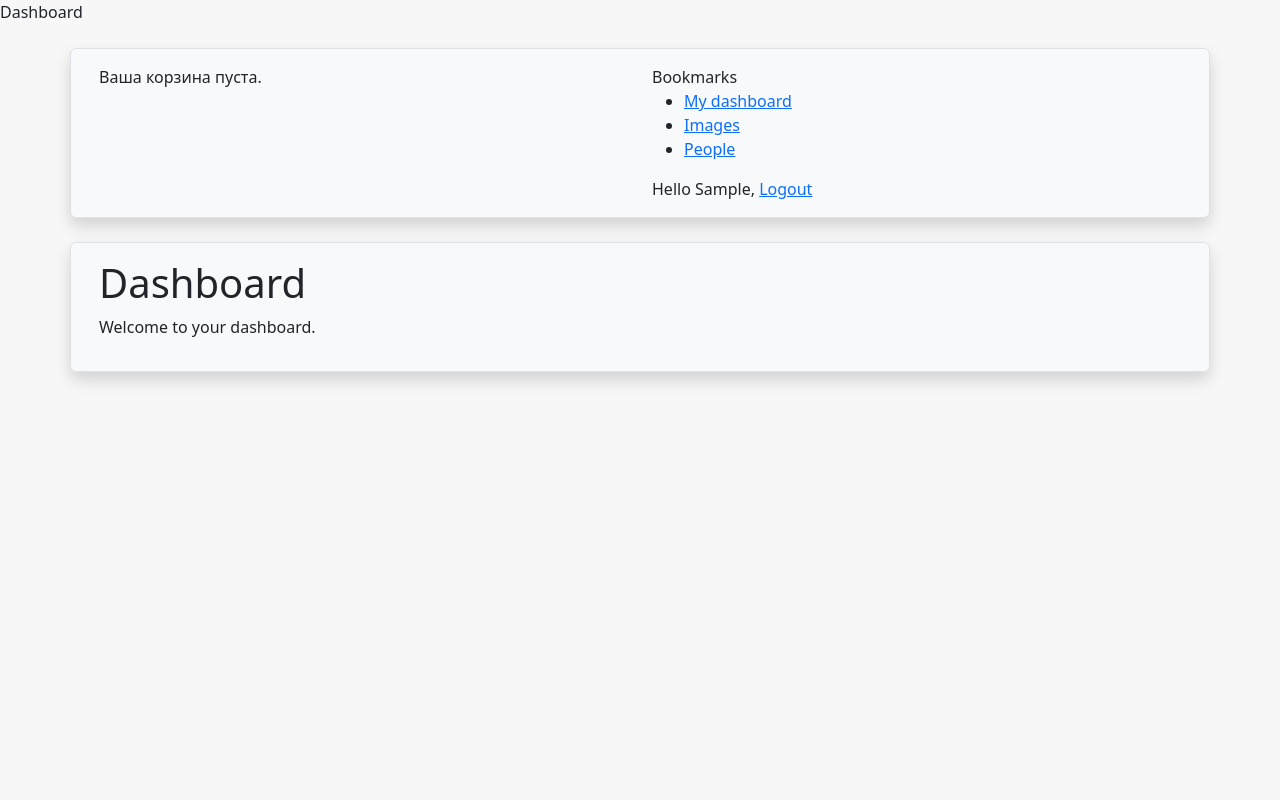
After one commit to Klaus8k/l_f, a Django app: page /account/ in a window 1280 px wide. The commit adds this page. Run offline with Django 4.2, Linux system fonts and the light colour scheme; the visitor is signed in with stand-in values (Sample User, id 1); parts of the project's set-up code (start-up, migrations or seed data) failed here and were passed over; some libraries are stand-ins or nearby versions.

Commit message:
dash_board add.

```diff
--- /dev/null
+++ b/l_f/account/templates/account/dashboard.html
@@ -0,0 +1,8 @@
+{% extends 'app_shop/base.html' %}
+{% block title %}
+  Dashboard
+{% endblock %}
+{% block content %}
+  <h1>Dashboard</h1>
+  <p>Welcome to your dashboard.</p>
+{% endblock %}
--- a/l_f/account/urls.py
+++ b/l_f/account/urls.py
@@ -1,8 +1,15 @@
 from django.urls import path
+from django.contrib.auth import views as auth_views
 from . import views
 
 app_name = 'account'
 
 urlpatterns = [
-    path('login/', views.user_login, name='login')
+    # path('login/', views.user_login, name='login')
+
+    path('login/', auth_views.LoginView.as_view(), name='login'),
+    path('logout/', auth_views.LogoutView.as_view(), name='logout'),
+
+    path('', views.dashboard, name='dashboard')
+
 ]
--- a/l_f/account/views.py
+++ b/l_f/account/views.py
@@ -3,6 +3,14 @@ from django.shortcuts import render
 from django.contrib.auth import authenticate, login
 from .forms import LoginForm
 
+from django.contrib.auth.decorators import login_required
+
+
+@login_required
+def dashboard(request):
+    return render(request,
+                  'account/dashboard.html',
+                  {'section': 'dashboard'})
 
 def user_login(request):
 
--- a/l_f/app_shop/templates/app_shop/base.html
+++ b/l_f/app_shop/templates/app_shop/base.html
@@ -36,12 +36,30 @@
         {% endwith %}
       </div>
       <div class="user_info col-6">
-        {% if request.user.is_authenticated %}
-          <h5>{{ request.user.username }}</h5>
-        {% else %}
-          <h5>Не авторизова</h5>
-          <a href="{% url 'account:login' %}">Enter!</a>
-        {% endif %}
+        <span class="logo">Bookmarks</span>
+{% if request.user.is_authenticated %}
+  <ul class="menu">
+    <li {% if section == "dashboard" %} class="selected"
+{% endif %}>
+
+  <a href="{% url "account:dashboard" %}">My dashboard</a>
+  </li>
+<li {% if section == "images" %}class="selected"{% endif %}>
+<a href="#">Images</a>
+</li>
+<li {% if section == "people" %}class="selected"{% endif %}>
+<a href="#">People</a>
+</li>
+</ul>
+{% endif %}
+<span class="user">
+{% if request.user.is_authenticated %}
+Hello {{ request.user.first_name|default:request.user.username }},
+<a href="{% url "account:logout" %}">Logout</a>
+{% else %}
+<a href="{% url "account:login" %}">Log-in</a>
+{% endif %}
+</span>
       </div>
     </div>
   </div>
--- a/l_f/l_f/settings.py
+++ b/l_f/l_f/settings.py
@@ -19,6 +19,9 @@ ALLOWED_HOSTS = ['*',]
 CSRF_TRUSTED_ORIGINS = ['https://*.livelyfood.ru','https://*.127.0.0.1']
 SECURE_PROXY_SSL_HEADER = ('HTTP_X_FORWARDED_PROTO', 'https')
 
+LOGIN_REDIRECT_URL = 'dashboard'
+LOGIN_URL = 'login'
+LOGOUT_URL = 'logout'
 
 # Application definition
 INSTALLED_APPS = [
--- a/l_f/orders/views.py
+++ b/l_f/orders/views.py
@@ -23,6 +23,6 @@ def order_create(request):
             order_created.delay(order.id)
             return render(request, 'orders/created.html', {'order': order})
     else:
-        form = OrderCreateForm() - в форму передать, значения юзера
+        form = OrderCreateForm()
     return render(request, 'orders/create.html', {'cart': cart,
                                                  'form': form})
```
Also changed, not shown: l_f/account/templates/account/login.html (deleted, +0 -16 lines), l_f/account/templates/registration/logged_out.html (added, +11 -0 lines), l_f/account/templates/registration/login.html (added, +24 -0 lines).
